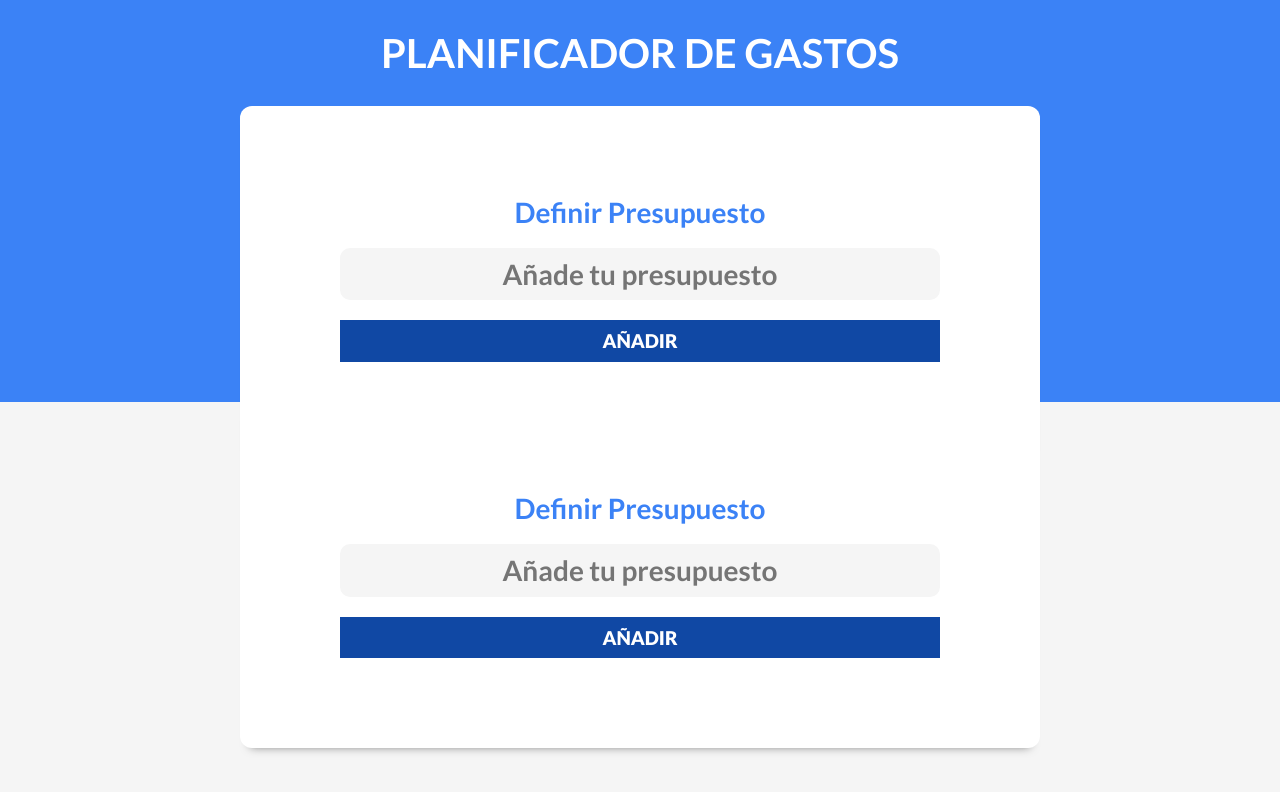
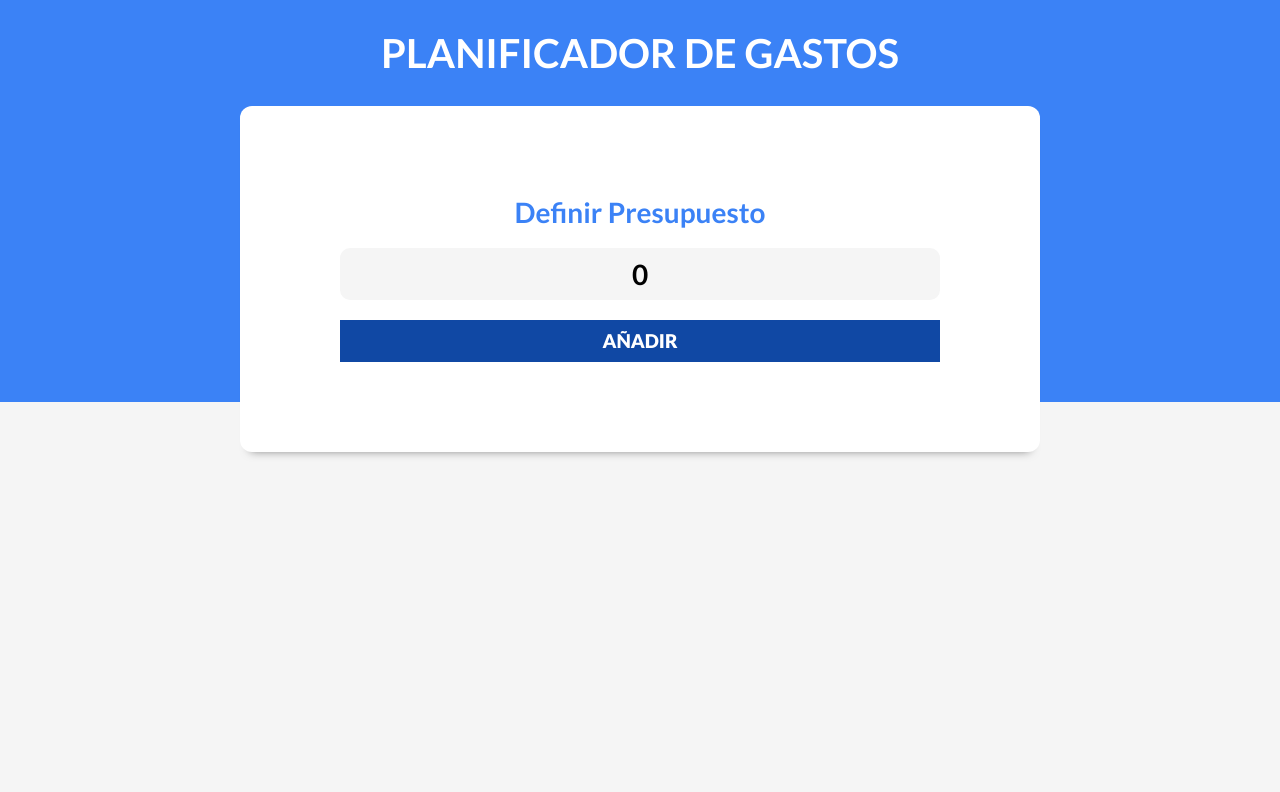
Before and after one commit to emidiaz00/control-presupuestos-react, a React (Vite) app: page / in a window 1280 px wide. Shown: the top 792 px of the page. Built offline with nearby package versions, Linux system fonts and the light colour scheme.

Commit message:
agrego hook de useState para el input de presupuesto

```diff
--- a/components/Header.jsx
+++ b/components/Header.jsx
@@ -1,12 +1,15 @@
 import React from 'react'
 import NuevoPresupuesto from './NuevoPresupuesto'
 
-const Header = () => {
+const Header = ({presupuesto, setPresupuesto}) => {
   return (
     <header>
         <h1>Planificador de gastos</h1>
 
-        <NuevoPresupuesto />
+        <NuevoPresupuesto
+         presupuesto={presupuesto}
+         setPresupuesto={setPresupuesto}
+        />
     </header>
   )
 }
--- a/components/NuevoPresupuesto.jsx
+++ b/components/NuevoPresupuesto.jsx
@@ -1,6 +1,8 @@
-import React from 'react'
+import React, { useState } from 'react'
 
-const NuevoPresupuesto = () => {
+const NuevoPresupuesto = ({presupuesto, setPresupuesto}) => {
+
+
   return (
     <div className='contenedor-presupuesto contenedor sombra'>
 
@@ -11,12 +13,16 @@
                 className='nuevo-presupuesto'
                 type="text"
                 placeholder='Añade tu presupuesto'
+                value={presupuesto}
+                onChange={e => setPresupuesto(e.target.value) }
                 />
             </div>
 
             <input type="submit" value="Añadir" />
 
         </form>
+
+
     </div>
   )
 }
--- a/src/App.jsx
+++ b/src/App.jsx
@@ -1,14 +1,19 @@
 import { useState } from 'react'
 import Header from '../components/header'
-import NuevoPresupuesto from '../components/NuevoPresupuesto'
+
 
 
 function App() {
 
+  const [presupuesto, setPresupuesto] = useState(0)
+
   return (
    <div>
-     <Header/>
-     <NuevoPresupuesto/>
+     <Header
+     presupuesto={presupuesto}
+     setPresupuesto={setPresupuesto}
+     />
+
    </div>
   )
 }
```
